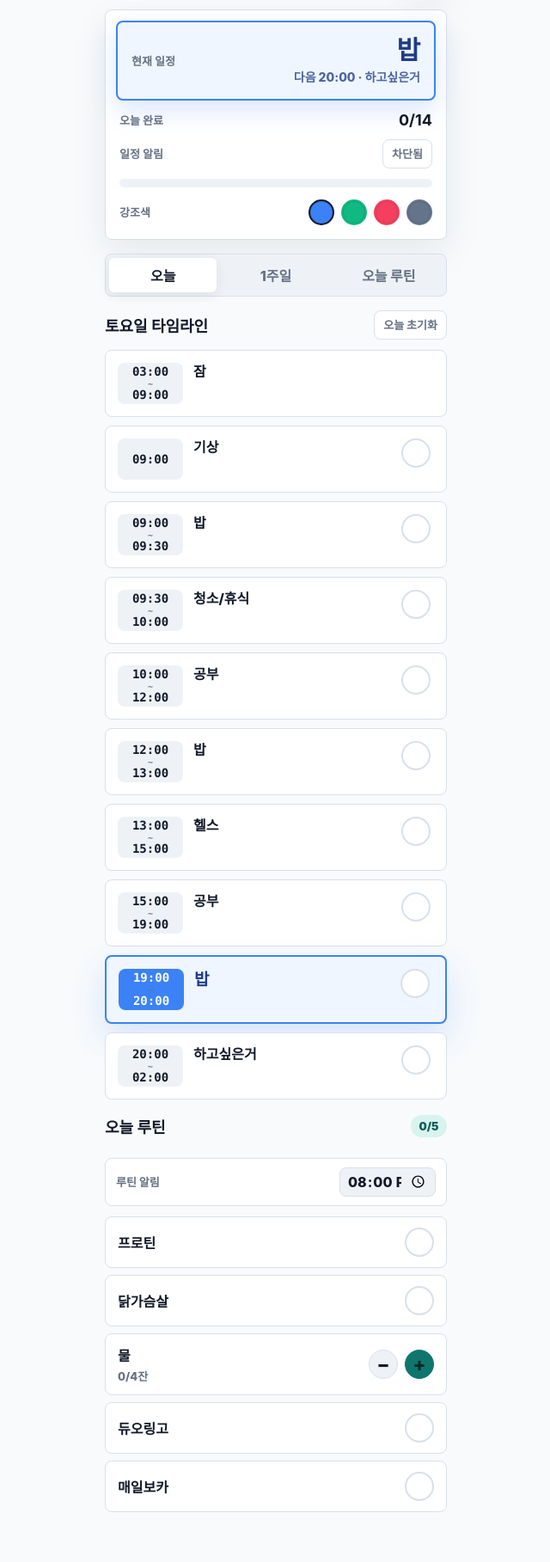
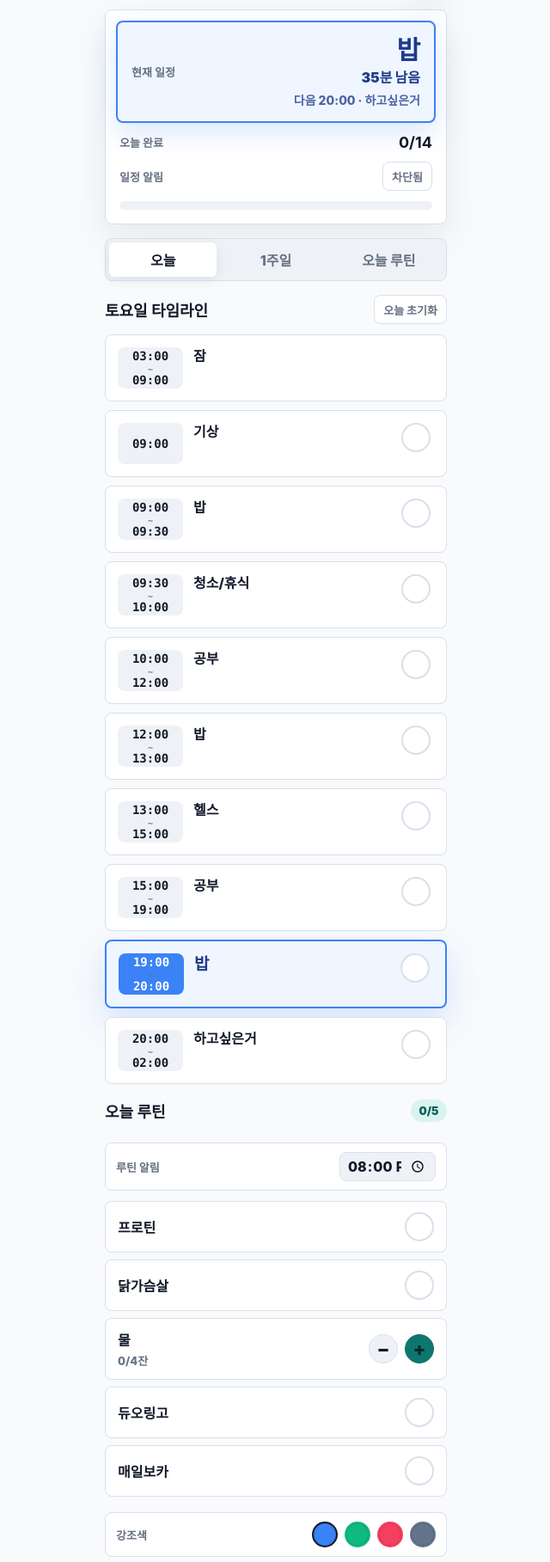
Before and after one commit to ohgnakrap9290/Daylong, a plain HTML site: page index.html in a window 1280 px wide. Shown: the part 83-1900 px from the top of the page at 86% size, without its empty margins (319-959 px from the left). Drawn offline with Linux system fonts and the light colour scheme.

Commit message:
Show remaining time and move color settings

```diff
--- a/app.js
+++ b/app.js
@@ -23,6 +23,7 @@ const state = {
 const els = {
   dateLabel: document.querySelector("#dateLabel"),
   nowTask: document.querySelector("#nowTask"),
+  timeLeft: document.querySelector("#timeLeft"),
   nextTask: document.querySelector("#nextTask"),
   doneCount: document.querySelector("#doneCount"),
   progressFill: document.querySelector("#progressFill"),
@@ -330,11 +331,14 @@ function updateProgress(events) {
 function updateNowTask(events, now) {
   const current = events.find((event) => isCurrent(event, now));
   const next = getNextEvent(events, now);
+  const nowMinutes = now.getHours() * 60 + now.getMinutes();
 
   if (current) {
     els.nowTask.textContent = current.title;
+    els.timeLeft.textContent = `${formatDuration(current.end - nowMinutes)} 남음`;
   } else {
     els.nowTask.textContent = next ? "대기 중" : "오늘 일정 끝";
+    els.timeLeft.textContent = next ? `${formatDuration(next.start - nowMinutes)} 뒤 시작` : "남은 일정 없음";
   }
 
   els.nextTask.textContent = next ? `다음 ${next.startLabel} · ${next.title}` : "다음 일정 없음";
@@ -491,6 +495,15 @@ function getNextEvent(events, now) {
   return events.find((event) => event.start > minutes);
 }
 
+function formatDuration(minutes) {
+  const safeMinutes = Math.max(0, minutes);
+  const hours = Math.floor(safeMinutes / 60);
+  const mins = safeMinutes % 60;
+  if (hours > 0 && mins > 0) return `${hours}시간 ${mins}분`;
+  if (hours > 0) return `${hours}시간`;
+  return `${mins}분`;
+}
+
 function getDateKey(date) {
   const year = date.getFullYear();
   const month = String(date.getMonth() + 1).padStart(2, "0");
--- a/index.html
+++ b/index.html
@@ -29,6 +29,7 @@
           <span class="status-label">현재 일정</span>
           <div class="now-copy">
             <strong id="nowTask">확인 중</strong>
+            <span id="timeLeft">남은 시간 확인 중</span>
             <span id="nextTask">다음 일정 확인 중</span>
           </div>
         </div>
@@ -42,15 +43,6 @@
         </div>
         <div class="progress-track" aria-hidden="true">
           <span id="progressFill"></span>
-        </div>
-        <div class="color-row" aria-label="현재 일정 강조색">
-          <span class="status-label">강조색</span>
-          <div class="color-swatches">
-            <button class="swatch is-active" type="button" data-current-color="blue" aria-label="파란색"></button>
-            <button class="swatch" type="button" data-current-color="mint" aria-label="민트색"></button>
-            <button class="swatch" type="button" data-current-color="rose" aria-label="로즈색"></button>
-            <button class="swatch" type="button" data-current-color="slate" aria-label="슬레이트색"></button>
-          </div>
         </div>
       </section>
 
@@ -77,6 +69,18 @@
             <input id="routineReminderTime" type="time" value="20:00" />
           </label>
           <div class="routine-list" id="routineList"></div>
+        </section>
+
+        <section class="settings-panel" aria-label="설정">
+          <div class="color-row" aria-label="현재 일정 강조색">
+            <span class="status-label">강조색</span>
+            <div class="color-swatches">
+              <button class="swatch is-active" type="button" data-current-color="blue" aria-label="파란색"></button>
+              <button class="swatch" type="button" data-current-color="mint" aria-label="민트색"></button>
+              <button class="swatch" type="button" data-current-color="rose" aria-label="로즈색"></button>
+              <button class="swatch" type="button" data-current-color="slate" aria-label="슬레이트색"></button>
+            </div>
+          </div>
         </section>
       </section>
 
@@ -166,6 +170,6 @@
 19:00 ~ 20:00 밥
 20:00 ~ 02:00 하고싶은거
     </script>
-    <script src="app.js?v=14"></script>
+    <script src="app.js?v=15"></script>
   </body>
 </html>
--- a/styles.css
+++ b/styles.css
@@ -203,6 +203,13 @@ h2 {
   overflow-wrap: anywhere;
 }
 
+#timeLeft {
+  color: var(--current-text);
+  font-size: 16px;
+  font-weight: 950;
+  line-height: 1.2;
+}
+
 #nextTask {
   color: var(--current-text);
   font-size: 14px;
@@ -239,13 +246,26 @@ h2 {
   transition: width 180ms ease;
 }
 
-.color-row {
-  padding-top: 2px;
-}
-
 .color-swatches {
   display: flex;
   gap: 8px;
+}
+
+.settings-panel {
+  margin: 16px 0 0;
+  padding-bottom: 8px;
+}
+
+.color-row {
+  display: flex;
+  align-items: center;
+  justify-content: space-between;
+  gap: 14px;
+  min-height: 48px;
+  padding: 10px 12px;
+  border: 1px solid var(--line);
+  border-radius: 8px;
+  background: var(--surface);
 }
 
 .swatch {
@@ -667,6 +687,10 @@ h2 {
     font-size: 27px;
   }
 
+  #timeLeft {
+    font-size: 15px;
+  }
+
   #nextTask {
     font-size: 13px;
   }
```
